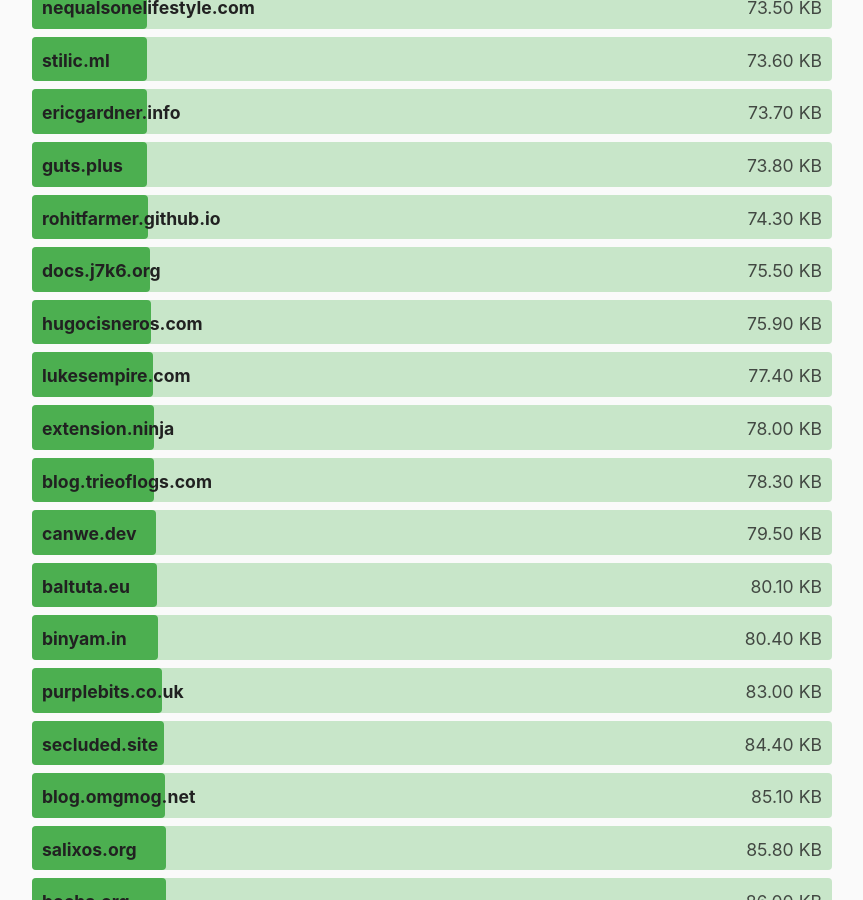
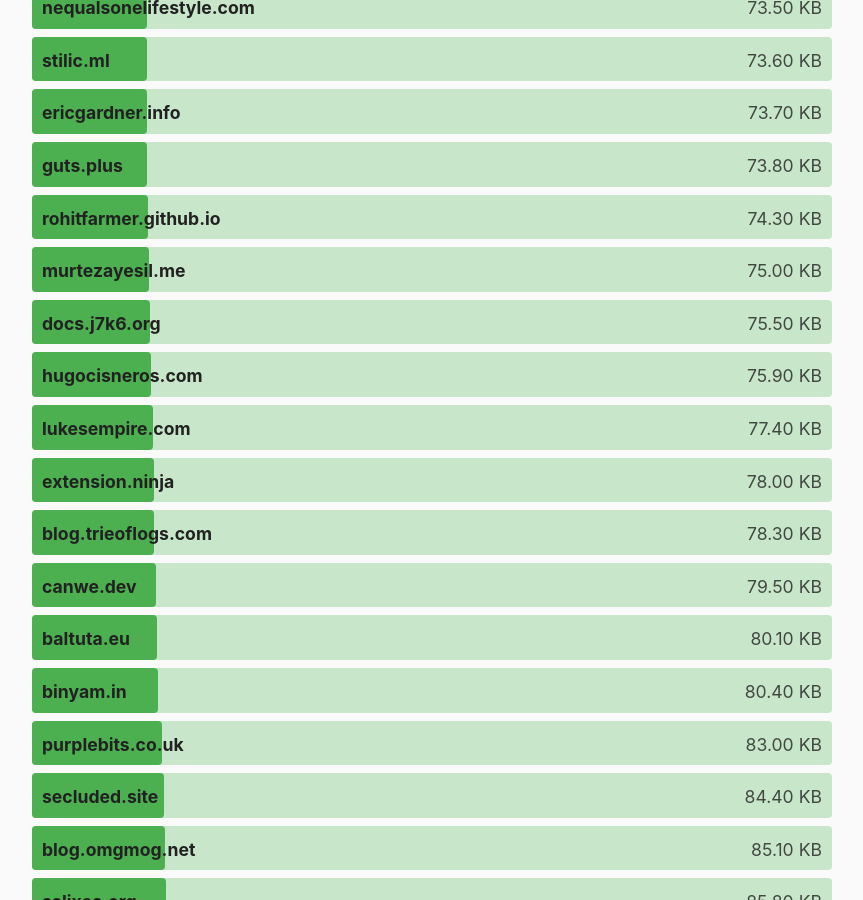
Before and after one commit to kevquirk/512kb.club, a Jekyll site: the page built from index.md, in a window 1280 px wide and 900 px high, scrolled down 14524 px. Shown: the whole window, without its empty margins (208-1071 px from the left). Built offline with Jekyll 4.4.1, drawn with Linux system fonts in a browser that asks for light colours.

Commit message:
add murtezayesil.me
https://gtmetrix.com/reports/murtezayesil.me/cDz9Ob55/

```diff
--- a/_data/sites.yml
+++ b/_data/sites.yml
@@ -1468,6 +1468,11 @@
   size: 196
   last_checked: 2022-01-31
 
+- domain: murtezayesil.me
+  url: https://murtezayesil.me/
+  size: 75
+  last_checked: 2022-07-13
+
 - domain: mvion.fr
   url: https://mvion.fr/
   size: 111
```
